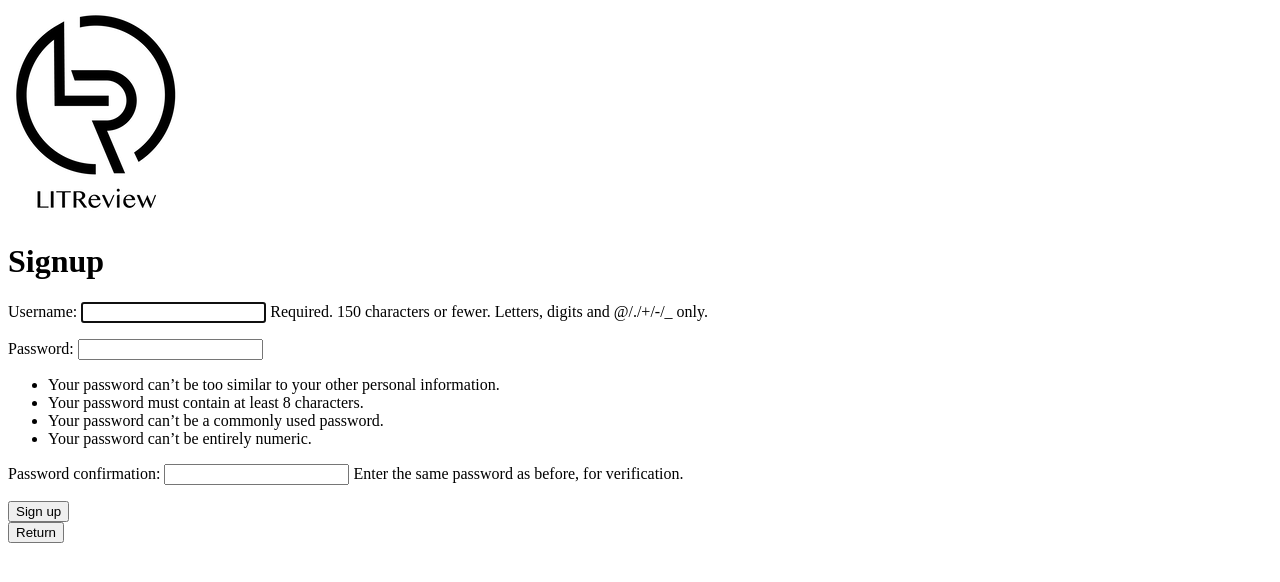
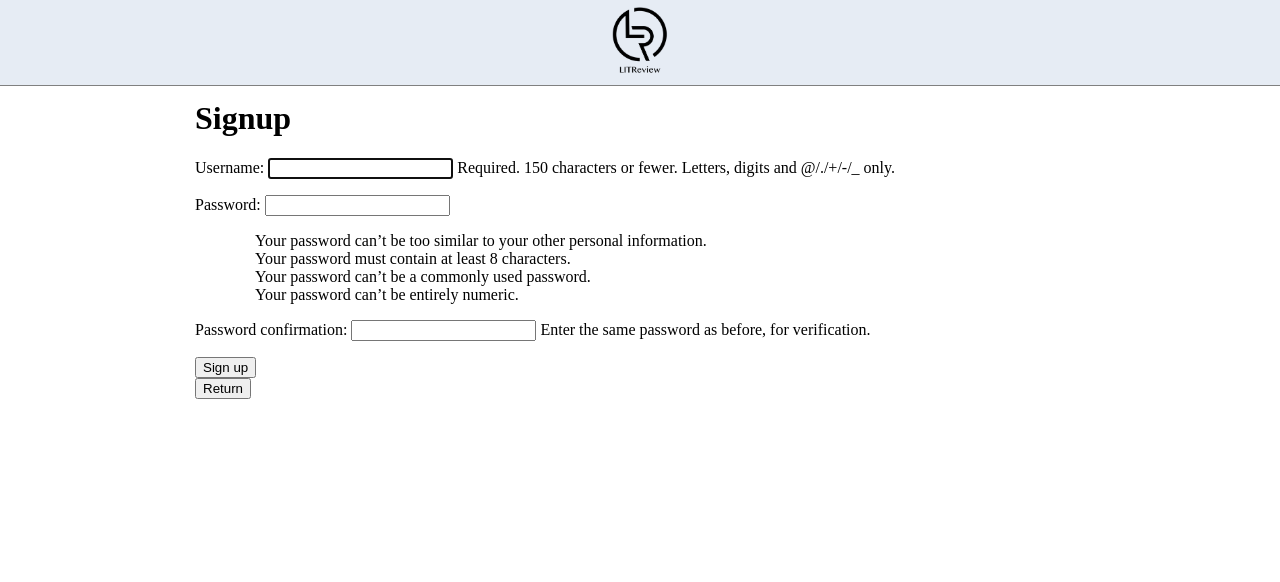
Before and after one commit to slv-improver/09_litreview, a Django app: page /signup/ in a window 1280 px wide. Shown: the top 582 px of the page. Run offline with Django 4.2, Linux system fonts and the light colour scheme.

Commit message:
cusomize fixed header & main content width

```diff
--- a/static/style.css
+++ b/static/style.css
@@ -1,3 +1,29 @@
-.logo {
-    width: 150px;
+li {
+    list-style: none;
+    margin-inline: 20px;
 }
+
+.header {
+    border-bottom: 1px solid grey;
+    position: fixed;
+    top: 0;
+    right: 0;
+    left: 0;
+    padding: 5px 20px;
+    background: rgb(230, 236, 244);
+}
+
+.flex {
+    display: flex;
+    justify-content: space-around;
+    align-items: center;
+}
+
+.logo img {
+    width: 60px;
+}
+
+.main {
+    margin: 100px auto;
+    max-width: 890px;
+}
--- a/templates/base.html
+++ b/templates/base.html
@@ -8,26 +8,30 @@
     <title>{% block title %}{% endblock %} - LITReview</title>
 </head>
 <body>
-    <header>
+    <header class="header flex">
         <div class="logo">
             <a href="{% url 'feed' %}">
-                <img src="{% static 'litreview-logo.png' %}" alt="">
+                <img src="{% static 'litreview-logo.png' %}" />
             </a>
         </div>
         {% if user.is_authenticated %}
-            <div class="header-menu">
-                <ul>
+            <div class="header-menu flex">
+                <ul class="flex">
                     <li><a href="{% url 'feed' %}">Feed</a></li>
                     <li><a href="{% url 'subscriptions' %}">Subscriptions</a></li>
                     <li><a href="{% url 'posts' %}">My Posts</a></li>
+                    <li>
+                        <a href="{% url 'logout' %}">Logout</a> -
+                        Logged as «{{ user.username  }}»
+                    </li>
                 </ul>
                 <p>
-                    Logged as {{ user.username  }} -
-                    <a href="{% url 'logout' %}">Logout</a>
                 </p>
             </div>
         {% endif %}
     </header>
-    {% block content %}{% endblock %}
+    <div class="main">
+        {% block content %}{% endblock %}
+    </div>
 </body>
 </html>
```
